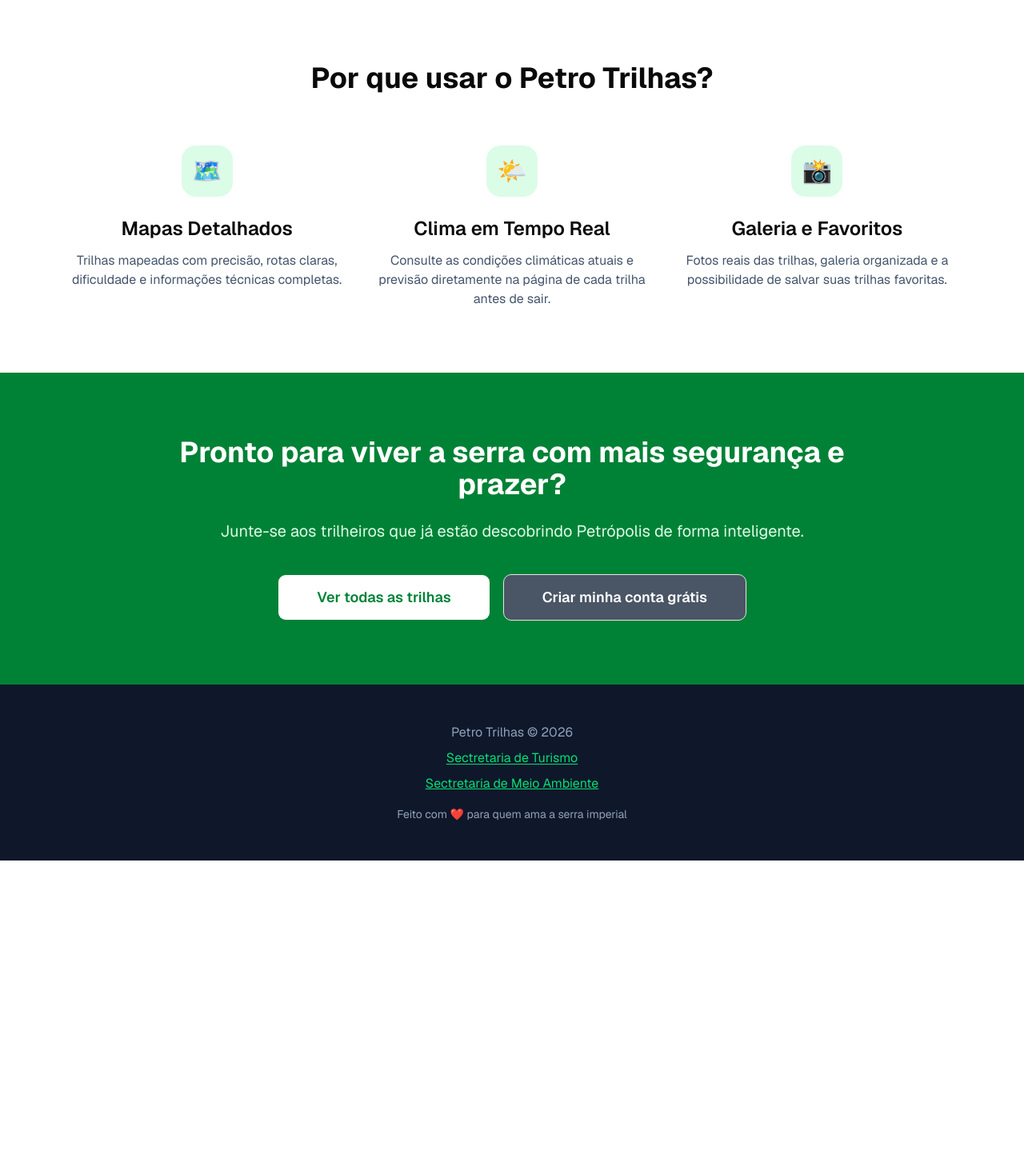
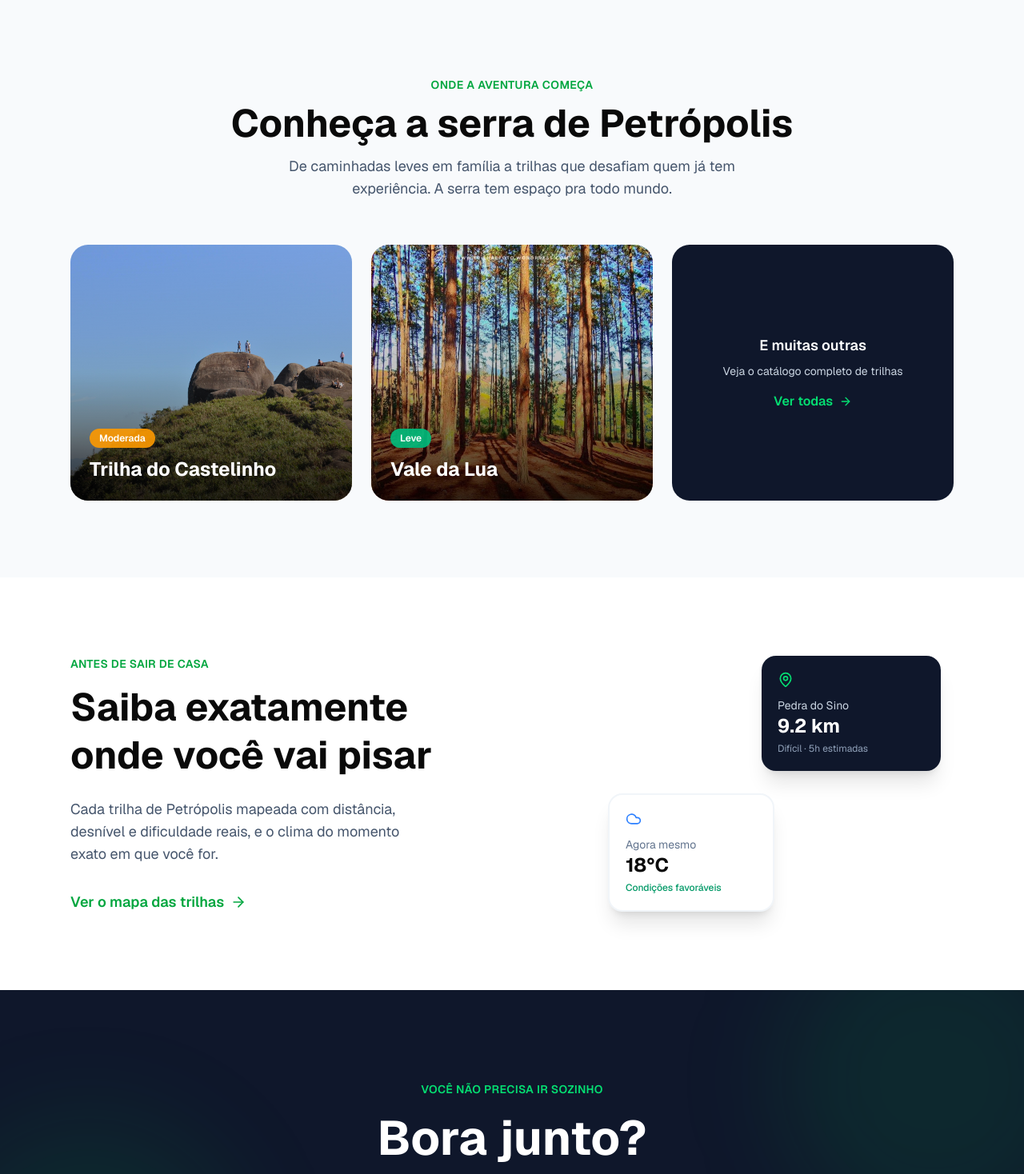
Before and after one commit to Thigoo/petro-trilhas, a Next.js app: page / in a window 1280 px wide. Shown: the part 802-2270 px from the top of the page at 80% size. Before the commit the page ends 1878 px from the top, so only its background shows below. Built offline with nearby package versions, Linux system fonts and the light colour scheme; no server answers.

Commit message:
refactor: atualização da landing page

```diff
--- a/src/app/page.tsx
+++ b/src/app/page.tsx
@@ -1,21 +1,19 @@
 "use client";
 
 import Link from "next/link";
+import { Mountain, MapPin, Cloud, ArrowRight } from "lucide-react";
 import { Button } from "@/src/components/ui/button";
-import { Mountain } from "lucide-react";
 
 export default function LandingPage() {
   return (
     <div className="min-h-screen bg-linear-to-b from-green-500 to-blue-500">
-      {/* Hero Section */}
+      {/* Hero Section — sem alterações */}
       <section className="relative min-h-screen flex items-center justify-center overflow-hidden">
-        {/* Background */}
         <div className="absolute inset-0 bg-[url('/hero-trilhas.jpg')] bg-cover bg-center">
           <div className="absolute inset-0 bg-black/65" />
         </div>
 
         <div className="relative z-10 text-center px-6 max-w-5xl mx-auto py-16">
-          {/* Logo */}
           <div className="flex items-center justify-center gap-3 mb-12 md:mb-16">
             <Mountain className="h-12 w-12 md:h-14 md:w-14 text-green-400" />
             <span className="text-4xl md:text-5xl font-bold text-white tracking-tight">
@@ -23,7 +21,6 @@
             </span>
           </div>
 
-          {/* Título */}
           <h1 className="text-3xl md:text-5xl lg:text-6xl font-bold text-white leading-tight tracking-tight mb-6">
             Descubra as trilhas
             <br />
@@ -34,7 +31,6 @@
             A natureza de Petrópolis na palma da sua mão.
           </p>
 
-          {/* Botões */}
           <div className="flex flex-col sm:flex-row gap-4 justify-center items-center">
             <Link href="/trilhas">
               <Button
@@ -44,70 +40,161 @@
                 Explorar Trilhas
               </Button>
             </Link>
-
-            {/* <Link href="/login">
-              <Button
-                size="lg"
-                variant="outline"
-                className="text-green-600 hover:bg-gray-300 hover:text-green-600 px-10 py-7 text-lg cursor-pointer"
-              >
-                Entrar na minha conta
-              </Button>
-            </Link> */}
           </div>
         </div>
 
-        {/* Scroll Indicator */}
         <div className="absolute bottom-8 left-1/2 transform -translate-x-1/2 text-white/70 animate-bounce hidden md:block">
           ↓ Role para conhecer
         </div>
       </section>
 
-      {/* Benefícios / Features */}
-      <section className="py-20 bg-white">
+      {/* Bloco: Vitrine de trilhas — ponte entre o hero e os detalhes técnicos */}
+      <section className="py-24 bg-slate-50">
         <div className="max-w-6xl mx-auto px-6">
-          <h2 className="text-3xl md:text-4xl font-bold text-center mb-16">
-            Por que usar o Petro Trilhas?
-          </h2>
+          <div className="text-center mb-14">
+            <span className="text-sm font-semibold text-green-600 tracking-wide uppercase">
+              Onde a aventura começa
+            </span>
+            <h2 className="text-4xl md:text-5xl font-bold mt-3 mb-4">
+              Conheça a serra de Petrópolis
+            </h2>
+            <p className="text-lg text-slate-600 max-w-xl mx-auto">
+              De caminhadas leves em família a trilhas que desafiam quem já tem
+              experiência. A serra tem espaço pra todo mundo.
+            </p>
+          </div>
 
-          <div className="grid md:grid-cols-3 gap-10">
-            <div className="text-center">
-              <div className="w-16 h-16 bg-green-100 text-green-600 rounded-2xl flex items-center justify-center mx-auto mb-6 text-3xl">
-                🗺️
+          <div className="grid md:grid-cols-3 gap-6">
+            {/* Trilha do Castelinho */}
+            <Link
+              href="/trilhas/trilha-do-castelinho"
+              className="group relative h-80 rounded-3xl overflow-hidden block"
+            >
+              <div className="absolute inset-0 bg-[url('/castelo-lp.jpg')] bg-cover bg-center group-hover:scale-105 transition-transform duration-500" />
+              <div className="absolute inset-0 bg-linear-to-t from-black/80 via-black/20 to-transparent" />
+              <div className="absolute bottom-0 left-0 p-6 text-white">
+                <span className="inline-block text-xs font-semibold bg-amber-500/90 rounded-full px-3 py-1 mb-3">
+                  Moderada
+                </span>
+                <h3 className="text-2xl font-bold leading-tight">
+                  Trilha do Castelinho
+                </h3>
               </div>
-              <h3 className="text-2xl font-semibold mb-3">Mapas Detalhados</h3>
-              <p className="text-slate-600">
-                Trilhas mapeadas com precisão, rotas claras, dificuldade e
-                informações técnicas completas.
+            </Link>
+
+            {/* Vale da Lua */}
+            <Link
+              href="/trilhas/vale-da-lua"
+              className="group relative h-80 rounded-3xl overflow-hidden block"
+            >
+              <div className="absolute inset-0 bg-[url('/vale-da-lua-lp.jpeg')] bg-cover bg-center group-hover:scale-105 transition-transform duration-500" />
+              <div className="absolute inset-0 bg-linear-to-t from-black/80 via-black/20 to-transparent" />
+              <div className="absolute bottom-0 left-0 p-6 text-white">
+                <span className="inline-block text-xs font-semibold bg-emerald-500/90 rounded-full px-3 py-1 mb-3">
+                  Leve
+                </span>
+                <h3 className="text-2xl font-bold leading-tight">
+                  Vale da Lua
+                </h3>
+              </div>
+            </Link>
+
+            {/* Terceira trilha — placeholder até você ter uma terceira imagem */}
+            <Link
+              href="/trilhas"
+              className="group relative h-80 rounded-3xl overflow-hidden flex bg-slate-900 items-center justify-center"
+            >
+              <div className="text-center text-white px-6">
+                <p className="text-lg font-semibold mb-2">E muitas outras</p>
+                <p className="text-sm text-slate-300 mb-4">
+                  Veja o catálogo completo de trilhas
+                </p>
+                <span className="inline-flex items-center gap-2 text-green-400 font-semibold group-hover:gap-3 transition-all">
+                  Ver todas <ArrowRight className="h-4 w-4" />
+                </span>
+              </div>
+            </Link>
+          </div>
+        </div>
+      </section>
+
+      {/* Bloco: Mapas + Clima, lado a lado, assimétrico */}
+      <section className="py-24 bg-white overflow-hidden">
+        <div className="max-w-6xl mx-auto px-6">
+          <div className="grid md:grid-cols-12 gap-12 items-center">
+            {/* Texto — 7 colunas */}
+            <div className="md:col-span-7">
+              <span className="text-sm font-semibold text-green-600 tracking-wide uppercase">
+                Antes de sair de casa
+              </span>
+              <h2 className="text-4xl md:text-5xl font-bold mt-3 mb-6 leading-tight">
+                Saiba exatamente
+                <br />
+                onde você vai pisar
+              </h2>
+              <p className="text-lg text-slate-600 mb-8 max-w-md">
+                Cada trilha de Petrópolis mapeada com distância, desnível e
+                dificuldade reais, e o clima do momento exato em que você for.
               </p>
+              <Link
+                href="/trilhas"
+                className="inline-flex items-center gap-2 text-green-600 font-semibold text-lg hover:gap-3 transition-all"
+              >
+                Ver o mapa das trilhas
+                <ArrowRight className="h-5 w-5" />
+              </Link>
             </div>
 
-            <div className="text-center">
-              <div className="w-16 h-16 bg-green-100 text-green-600 rounded-2xl flex items-center justify-center mx-auto mb-6 text-3xl">
-                🌤️
+            {/* Visual — 5 colunas, cards sobrepostos */}
+            <div className="md:col-span-5 relative h-80">
+              <div className="absolute top-0 right-4 w-56 bg-slate-900 text-white rounded-2xl p-5 shadow-xl">
+                <MapPin className="h-5 w-5 text-green-400 mb-3" />
+                <p className="text-sm text-slate-300">Pedra do Sino</p>
+                <p className="text-2xl font-bold">9.2 km</p>
+                <p className="text-xs text-slate-400 mt-1">
+                  Difícil · 5h estimadas
+                </p>
               </div>
-              <h3 className="text-2xl font-semibold mb-3">
-                Clima em Tempo Real
-              </h3>
-              <p className="text-slate-600">
-                Consulte as condições climáticas atuais e previsão diretamente
-                na página de cada trilha antes de sair.
-              </p>
-            </div>
 
-            <div className="text-center">
-              <div className="w-16 h-16 bg-green-100 text-green-600 rounded-2xl flex items-center justify-center mx-auto mb-6 text-3xl">
-                📸
+              <div className="absolute bottom-0 left-0 w-52 bg-white border-2 border-slate-100 rounded-2xl p-5 shadow-xl">
+                <Cloud className="h-5 w-5 text-blue-500 mb-3" />
+                <p className="text-sm text-slate-500">Agora mesmo</p>
+                <p className="text-2xl font-bold">18°C</p>
+                <p className="text-xs text-emerald-600 mt-1 font-medium">
+                  Condições favoráveis
+                </p>
               </div>
-              <h3 className="text-2xl font-semibold mb-3">
-                Galeria e Favoritos
-              </h3>
-              <p className="text-slate-600">
-                Fotos reais das trilhas, galeria organizada e a possibilidade de
-                salvar suas trilhas favoritas.
-              </p>
             </div>
           </div>
+        </div>
+      </section>
+
+      {/* Bloco: Eventos / Comunidade — fundo escuro, tipografia grande */}
+      <section className="py-28 bg-slate-900 text-white relative overflow-hidden">
+        <div className="absolute -right-20 -top-20 w-96 h-96 bg-green-500/10 rounded-full blur-3xl" />
+        <div className="absolute -left-20 bottom-0 w-96 h-96 bg-green-500/10 rounded-full blur-3xl" />
+
+        <div className="max-w-4xl mx-auto px-6 text-center relative z-10">
+          <span className="text-sm font-semibold text-green-400 tracking-wide uppercase">
+            Você não precisa ir sozinho
+          </span>
+          <h2 className="text-4xl md:text-6xl font-bold mt-4 mb-8 leading-[1.1]">
+            Bora junto?
+          </h2>
+          <p className="text-lg md:text-xl text-slate-300 mb-10 max-w-xl mx-auto">
+            Encontre grupos saindo pra trilha, mutirões de limpeza e encontros
+            organizados por quem já conhece a serra. Confirme presença com um
+            clique e apareça.
+          </p>
+          <Link href="/eventos">
+            <Button
+              size="lg"
+              variant="outline"
+              className="bg-medium-green border-white/30 text-white hover:bg-light-green hover:text-white px-10 py-7 text-md transition-colors"
+            >
+              Ver próximos encontros
+            </Button>
+          </Link>
         </div>
       </section>
 
@@ -126,25 +213,25 @@
             <Link href="/trilhas">
               <Button
                 size="lg"
-                className="bg-white text-green-700 hover:bg-gray-100 px-12 py-7 text-lg font-semibold cursor-pointer"
+                className="bg-white text-medium-green hover:bg-gray-100 px-12 py-7 text-md font-semibold cursor-pointer"
               >
                 Ver todas as trilhas
               </Button>
             </Link>
-            <Link href="/cadastro">
+            <Link href="/login">
               <Button
                 size="lg"
                 variant="outline"
-                className=" text-white hover:bg-white  bg-gray-600 hover:text-green-700 px-12 py-7 text-lg font-semibold cursor-pointer"
+                className=" text-white hover:bg-slate-800  bg-slate-900 hover:text-white px-12 py-7 text-md font-semibold cursor-pointer"
               >
-                Criar minha conta grátis
+                Junte-se aos trilheiros
               </Button>
             </Link>
           </div>
         </div>
       </section>
 
-      {/* Footer simples */}
+      {/* Footer */}
       <footer className="bg-slate-900 text-slate-400 py-12">
         <div className="flex flex-col gap-2 max-w-6xl mx-auto px-6 text-center">
           <p>Petro Trilhas © 2026</p>
@@ -154,15 +241,15 @@
             target="_blank"
             rel="noopener noreferrer"
           >
-            Sectretaria de Turismo
+            Secretaria de Turismo
           </a>
           <a
-            className="text-green-400 hover:text-slate-300 underline"
+            className="text-green-400 hover:text-slate-300 underline underline-offset-2"
             href="https://www.petropolis.rj.gov.br/pmp/index.php/meio-ambiente/"
             target="_blank"
             rel="noopener noreferrer"
           >
-            Sectretaria de Meio Ambiente
+            Secretaria de Meio Ambiente
           </a>
           <p className="text-sm mt-2">
             Feito com ❤️ para quem ama a serra imperial
```
Also changed, not shown: public/castelo-lp.jpg (added), public/vale-da-lua-lp.jpeg (added).
